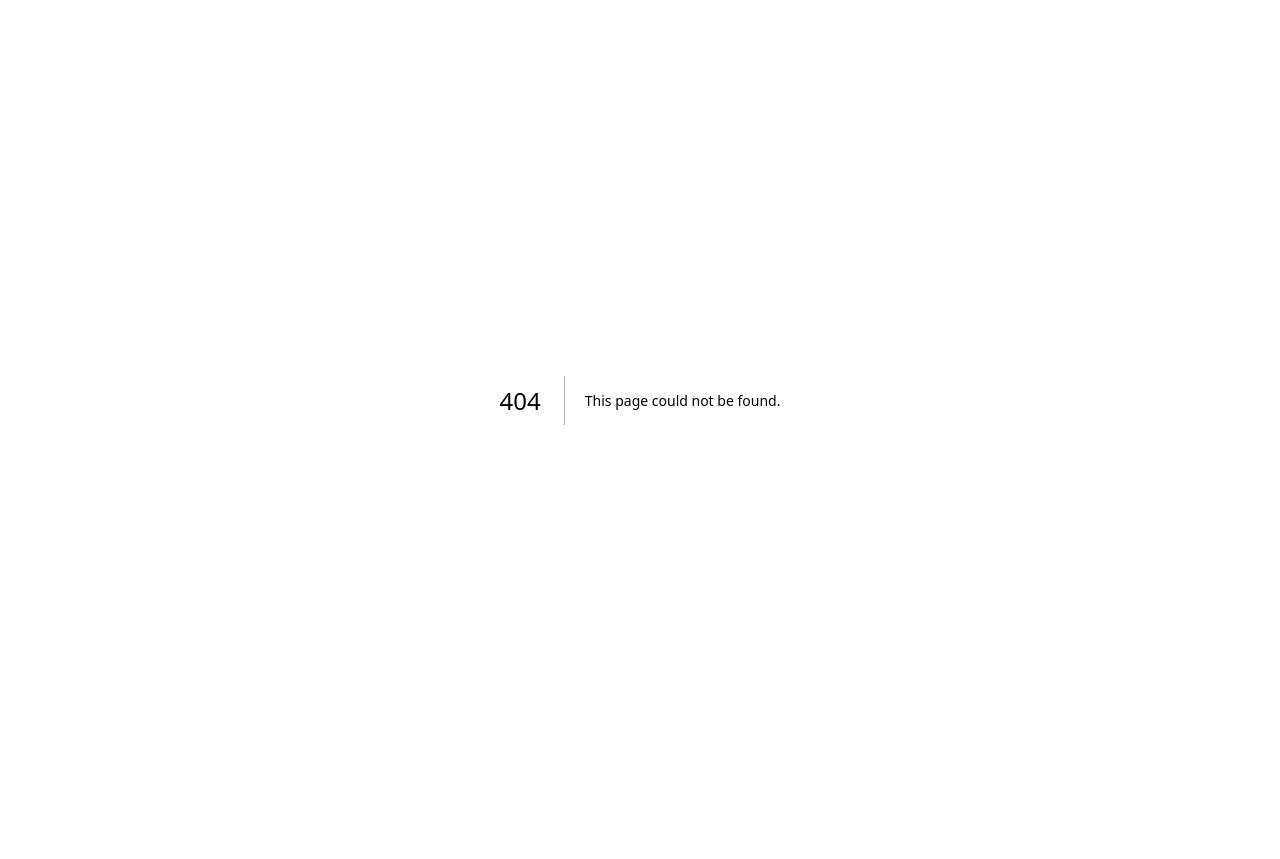
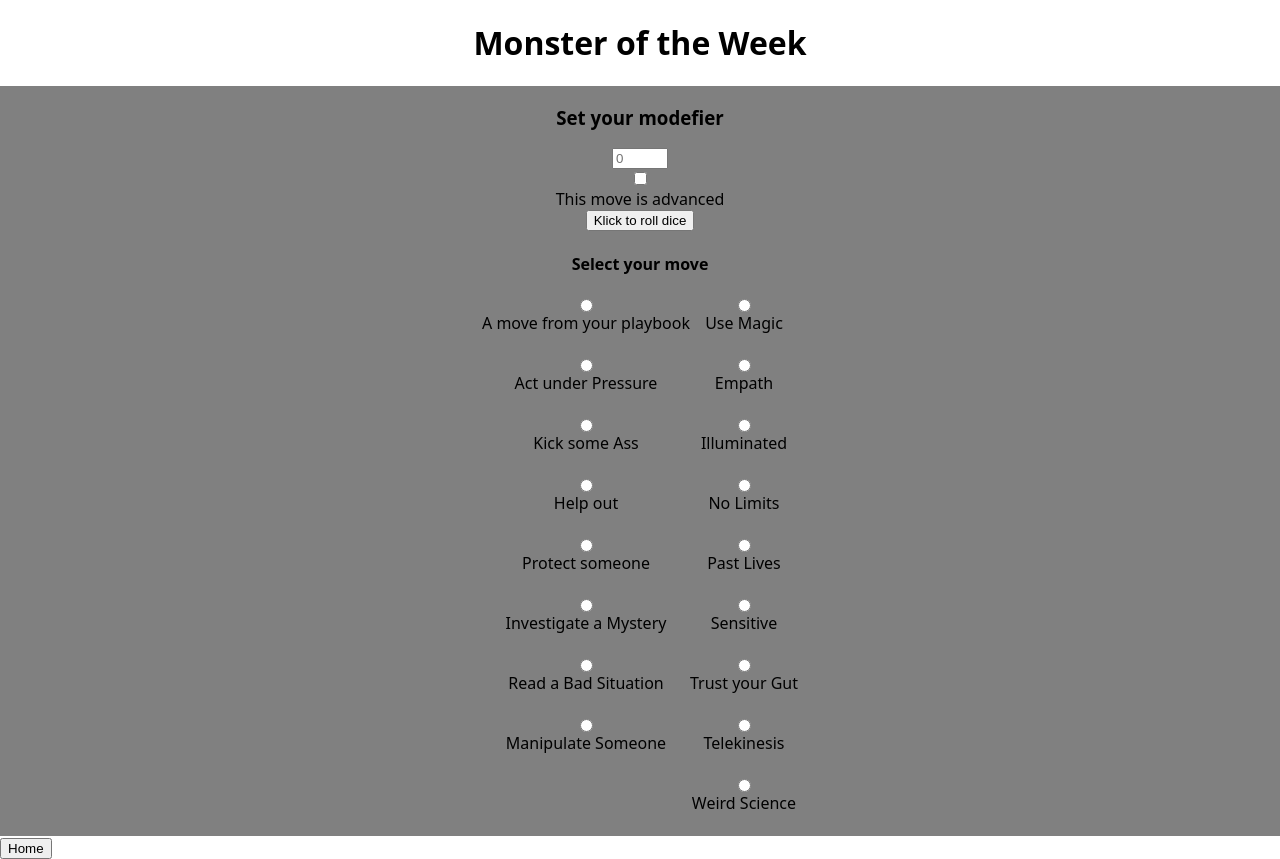
Before and after one commit to Timo-Thees/dicedice, a Next.js app: page /MonsterOfTheWeek in a window 1280 px wide. Before the commit this address had no page. Before the commit the page ends 800 px from the top, so only its background shows below. Built offline with nearby package versions, Linux system fonts and the light colour scheme.

Commit message:
add monster of the week site and form

```diff
--- /dev/null
+++ b/components/design.js
@@ -0,0 +1,20 @@
+import styled from "styled-components";
+
+export const StatsEntry = styled.form`
+background-color: grey;
+display: flex;
+flex-direction: column;
+align-items: center;
+`;
+
+export const OuterFlexbox = styled.div`
+display: flex;
+flex-direction: row;
+`;
+
+export const InnerFlexbox = styled.div`
+display: flex;
+flex-direction: column;
+text-align: center;
+align-items: center;
+`;
--- /dev/null
+++ b/pages/MonsterOfTheWeek.js
@@ -0,0 +1,80 @@
+import Heading from "../components/Heading";
+import {InnerFlexbox, OuterFlexbox, StatsEntry} from "../components/design"
+import { useState, useEffect } from "react";
+import { diceButtonTextArray } from "../components/diceButtonText";
+
+export default function MonsterOfTheWeek({setPage}){
+    const [diceButtonText, setDiceButtonText] = useState("Klick to roll dice")
+
+    function getRandomInteger(min, max){
+        min = Math.ceil(min)
+        max = Math.floor(max)
+        return Math.floor(Math.random() * (max - min) + min)
+    }
+
+    function changeDiceText(){
+        setDiceButtonText(diceButtonTextArray[getRandomInteger(0, diceButtonTextArray.length)])
+    }
+
+    const handleRollDice = () =>{
+        event.preventDefault();
+        changeDiceText();
+    }
+
+    return(
+        <div>
+            <Heading>Monster of the Week</Heading>
+        	<StatsEntry>
+                <h3>Set your modefier</h3>
+                <input type="number" min="-2" max="4" placeholder="0"></input>
+                <input type="checkbox" id="advanced"></input>
+                <label for="advanced">This move is advanced</label>
+                <button onClick={handleRollDice}>{diceButtonText}</button>
+                <h4>Select your move</h4>
+                <OuterFlexbox>
+                    <InnerFlexbox>
+                        <input type="radio" id="Playbook Move" name="move"></input>
+                        <label for="Playbook Move">A move from your playbook</label><br/>
+                        <input type="radio" id="Act under Pressure" name="move"></input>
+                        <label for="Act under Pressure">Act under Pressure</label><br/>
+                        <input type="radio" id="Kick some Ass" name="move"></input>
+                        <label for="Kick some Ass">Kick some Ass</label><br/>
+                        <input type="radio" id="Help out" name="move"></input>
+                        <label for="Help out">Help out</label><br/>
+                        <input type="radio" id="Protect someone" name="move"></input>
+                        <label for="Protect someone">Protect someone</label><br/>
+                        <input type="radio" id="Investigate a Mystery" name="move"></input>
+                        <label for="Investigate a Mystery">Investigate a Mystery</label><br/>
+                        <input type="radio" id="Read a Bad Situation" name="move"></input>
+                        <label for="Read a Bad Situation">Read a Bad Situation</label><br/>
+                        <input type="radio" id="Manipulate Someone" name="move"></input>
+                        <label for="Manipulate Someone">Manipulate Someone</label><br/>
+                    </InnerFlexbox>
+                    <InnerFlexbox>
+                        <input type="radio" id="Use Magic" name="move"></input>
+                        <label for="Use Magic">Use Magic</label><br/>
+                        <input type="radio" id="Empath" name="move"></input>
+                        <label for="Empath">Empath</label><br/>
+                        <input type="radio" id="Illuminated" name="move"></input>
+                        <label for="Illuminated">Illuminated</label><br/>
+                        <input type="radio" id="No Limits" name="move"></input>
+                        <label for="No Limits">No Limits</label><br/>
+                        <input type="radio" id="Past Lives" name="move"></input>
+                        <label for="Past Lives">Past Lives</label><br/>
+                        <input type="radio" id="Sensitive" name="move"></input>
+                        <label for="Sensitive">Sensitive</label><br/>
+                        <input type="radio" id="Trust your Gut" name="move"></input>
+                        <label for="Trust your Gut">Trust your Gut</label><br/>
+                        <input type="radio" id="Telekinesis" name="move"></input>
+                        <label for="Telekinesis">Telekinesis</label><br/>
+                        <input type="radio" id="Weird Science" name="move"></input>
+                        <label for="Weird Science">Weird Science</label><br/>
+                    </InnerFlexbox>
+                </OuterFlexbox>
+
+
+            </StatsEntry>
+            <button onClick={()=> setPage("home")}>Home</button>
+        </div>
+    )
+}
--- a/pages/genesysSystem.js
+++ b/pages/genesysSystem.js
@@ -17,7 +17,6 @@ export default function Genesys({setPage}){
     const [diceButtonText, setDiceButtonText] = useState("Klick to roll dice")
     const [resultOverlay, setResultOverlay] = useState(false)
 
-    const iconReference = useRef(null);
 
     useEffect(() => {
         rollResults(dice, setDice, advantage, setAdvantage, disadvantage, setDisadvantage, setAnimationDelayAdvantages, successes, setSuccesses, failure, setFailure, triumphs, setTriumphs, disaster, setDisaster, setAnimationDelaySuccesses, getRandomInteger)
--- a/pages/index.js
+++ b/pages/index.js
@@ -3,6 +3,7 @@ import styled from "styled-components";
 import Genesys from "./genesysSystem";
 import Oracle from "./Oracle";
 import { useState } from "react";
+import MonsterOfTheWeek from "./MonsterOfTheWeek";
 
 export default function Home() {
   const [page, setPage] = useState("home")
@@ -13,7 +14,7 @@ export default function Home() {
       <Heading>DiceDice</Heading>
       <Subheading>My silly little TTRPG dice helper</Subheading>
       <button onClick={()=> setPage("genesys")}>Genesys Würfel</button>
-      <button onClick={()=> setPage("under construction")}>Monster of the Week</button>
+      <button onClick={()=> setPage("monster of the week")}>Monster of the Week</button>
       <button onClick={()=> setPage("under construction")}>Dungeon World</button>
       <button onClick={()=> setPage("oracle")}>Orakel</button>
       <button onClick={()=> setPage("under construction")}>NPC Generator</button>
@@ -21,6 +22,7 @@ export default function Home() {
       </div>) :(<></>)}
       {page === "genesys" ? (<Genesys setPage={setPage}/>) : (<></>)}
       {page === "oracle" ? (<Oracle setPage={setPage}/>):(<></>)}
+      {page === "monster of the week" ? (<MonsterOfTheWeek setPage={setPage}/>):(<></>)}
       {page === "under construction" ?(
         <div>
        <Heading>Under Construction</Heading>
```
